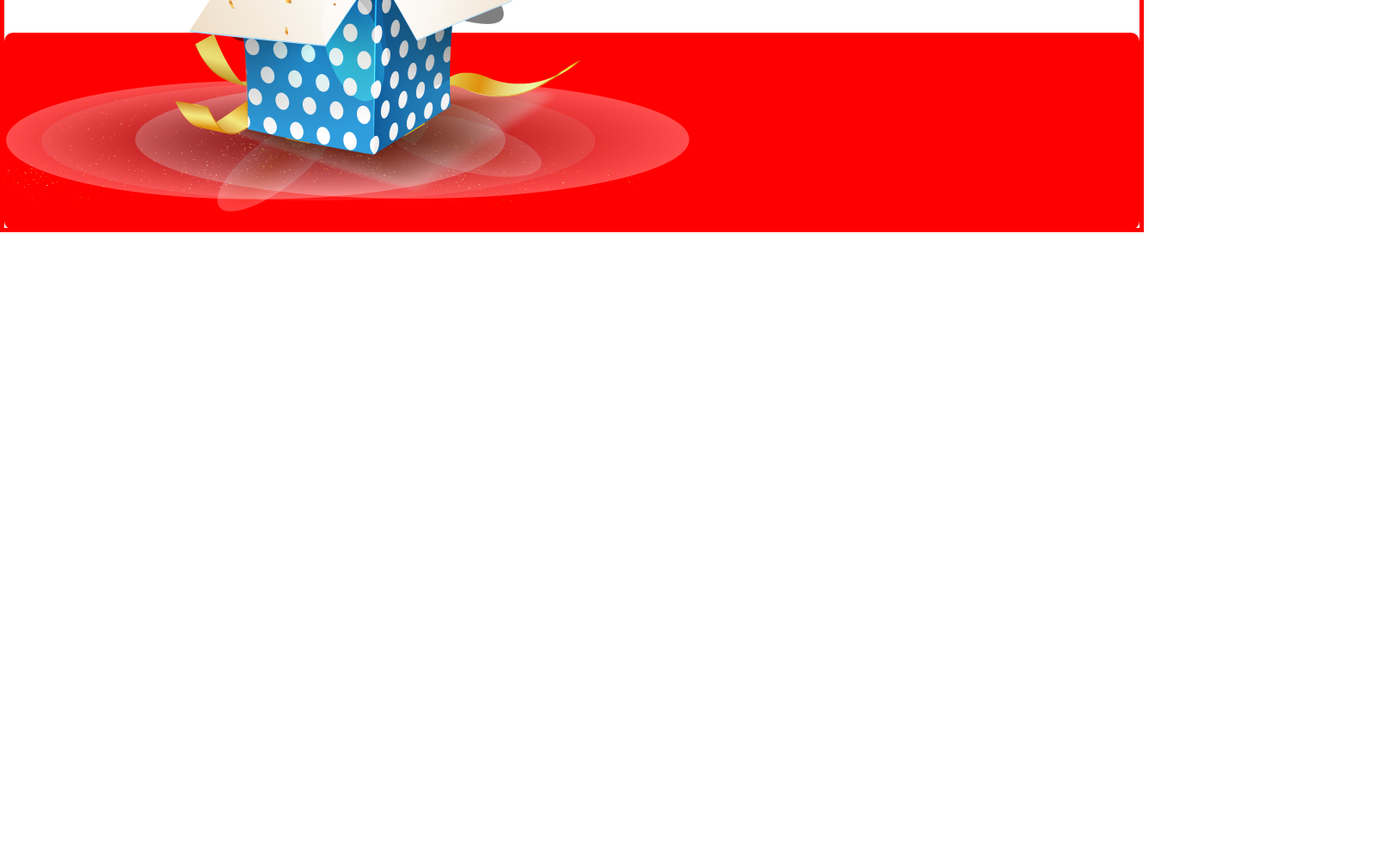
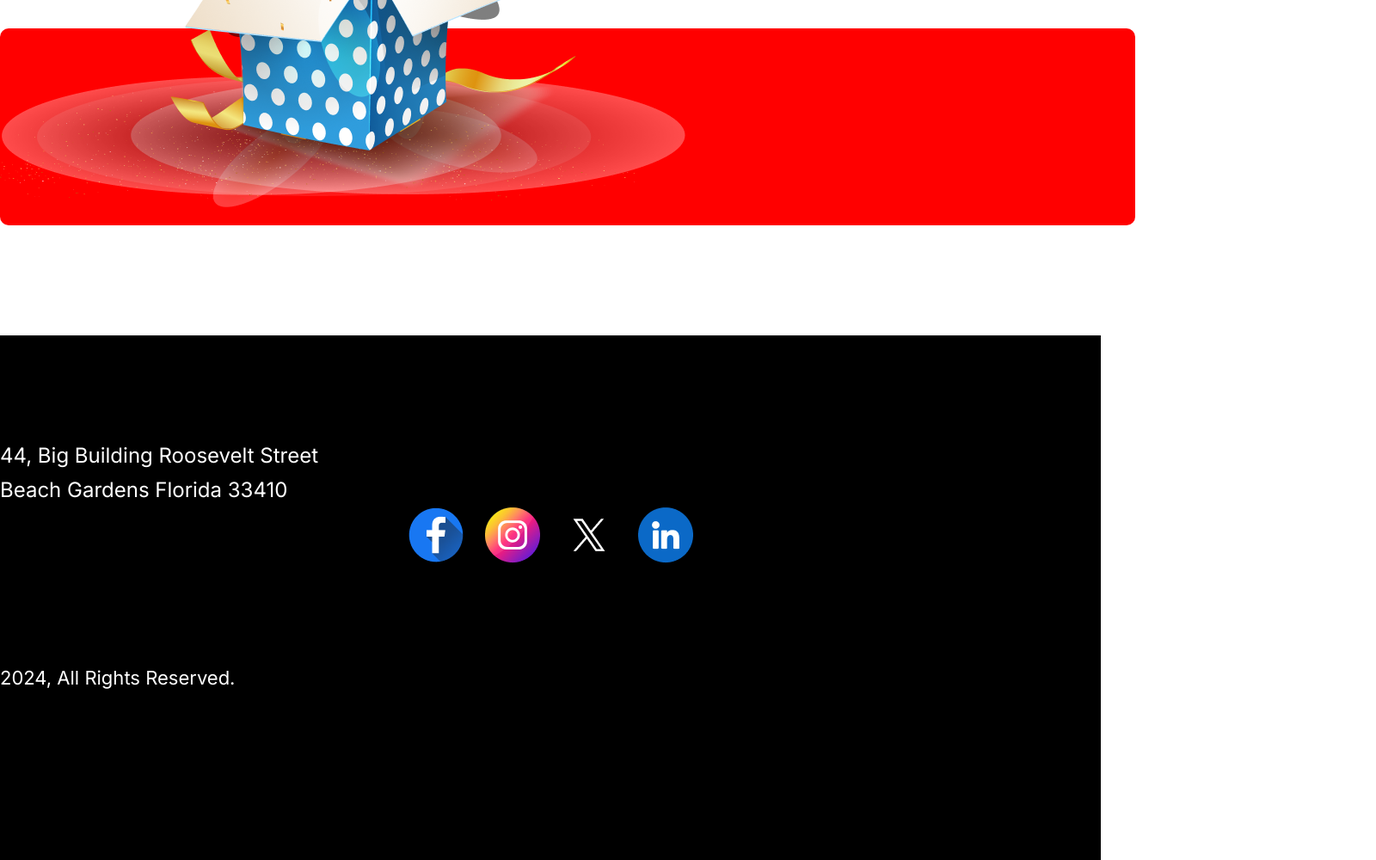
Before and after one commit to itzmorshed24/new-year-offer, a plain HTML site: page index.html in a window 1280 px wide. Shown: the part 4126-5126 px from the top of the page at 86% size, 1600 px wide, since content can reach past the window. Before the commit the page ends 4396 px from the top, so only its background shows below. Drawn offline with Linux system fonts and the light colour scheme.

Commit message:
added footer area design

```diff
--- a/index.html
+++ b/index.html
@@ -5,6 +5,10 @@
     <meta name="viewport" content="width=device-width, initial-scale=1.0" />
     <title>New Year Offer</title>
     <link rel="stylesheet" href="styles/styles.css" />
+    <script
+      src="https://kit.fontawesome.com/61b2f6f414.js"
+      crossorigin="anonymous"
+    ></script>
   </head>
   <body>
     <header class="banner-image">
@@ -100,6 +104,30 @@
       </section>
       <!-- End of holiday Section Area -->
     </main>
-    <footer></footer>
+    <!-- Start footer Area -->
+    <footer>
+      <div class="footer-container">
+        <div class="footer-content">
+          <div class="footer-content-left">
+            <p>44, Big Building Roosevelt Street Beach Gardens Florida 33410</p>
+          </div>
+          <div class="footer-content-right">
+            <p><i class="fa-solid fa-phone"></i> +00 123 584 124</p>
+            <p><i class="fa-solid fa-globe"></i> www.website.com</p>
+          </div>
+        </div>
+        <div class="footer-icon">
+          <img src="icons/Facebook.png" alt="" />
+          <img src="icons/Instagram.png" alt="" />
+          <img src="icons/Twitter.png" alt="" />
+          <img src="icons/Linkedin.png" alt="" />
+        </div>
+        <div class="footer-bottom-content footer-content">
+          <p>2024, All Rights Reserved.</p>
+          <p>Unsubscribe</p>
+        </div>
+      </div>
+    </footer>
+    <!-- End of footer Area -->
   </body>
 </html>
--- a/styles/styles.css
+++ b/styles/styles.css
@@ -188,8 +188,8 @@ section{
     width: 1320px;
     height: 987px;
     margin: 0 auto;
-    border: 5px solid red;
     position: relative;
+    margin-bottom: 130px;
 }
 .holiday-content{
     display: flex;
@@ -238,3 +238,46 @@ section{
     left: 65%;
 }
 /* End of Holidy Section Area Design */
+
+
+
+
+.footer-container{
+    width: 100%;
+    height: 610px;
+    margin: 0 auto;
+    background-color: black;
+}
+.footer-content{
+    display: flex;
+    justify-content: space-between;
+    width: 1600px;
+    margin: 0 auto;
+}
+.footer-content-left{
+    color: #fff;
+    width: 375px;
+    font-size: 24px;
+    margin-top: 120px;
+    line-height: 40px;
+}
+.footer-content-right{
+    color:#fff;
+    font-size: 24px;
+    margin-top: 120px;
+    line-height: 40px;
+}
+.footer-icon{
+    display: flex;
+    justify-content: space-around;
+    justify-content: center;
+    gap: 25px;
+}
+.footer-bottom-content p{
+    color: #fff;
+    display: inline-block;
+    margin-top: 120px;
+    font-size: 22px;
+}
+
+/* End of Footer Area Design */
```
